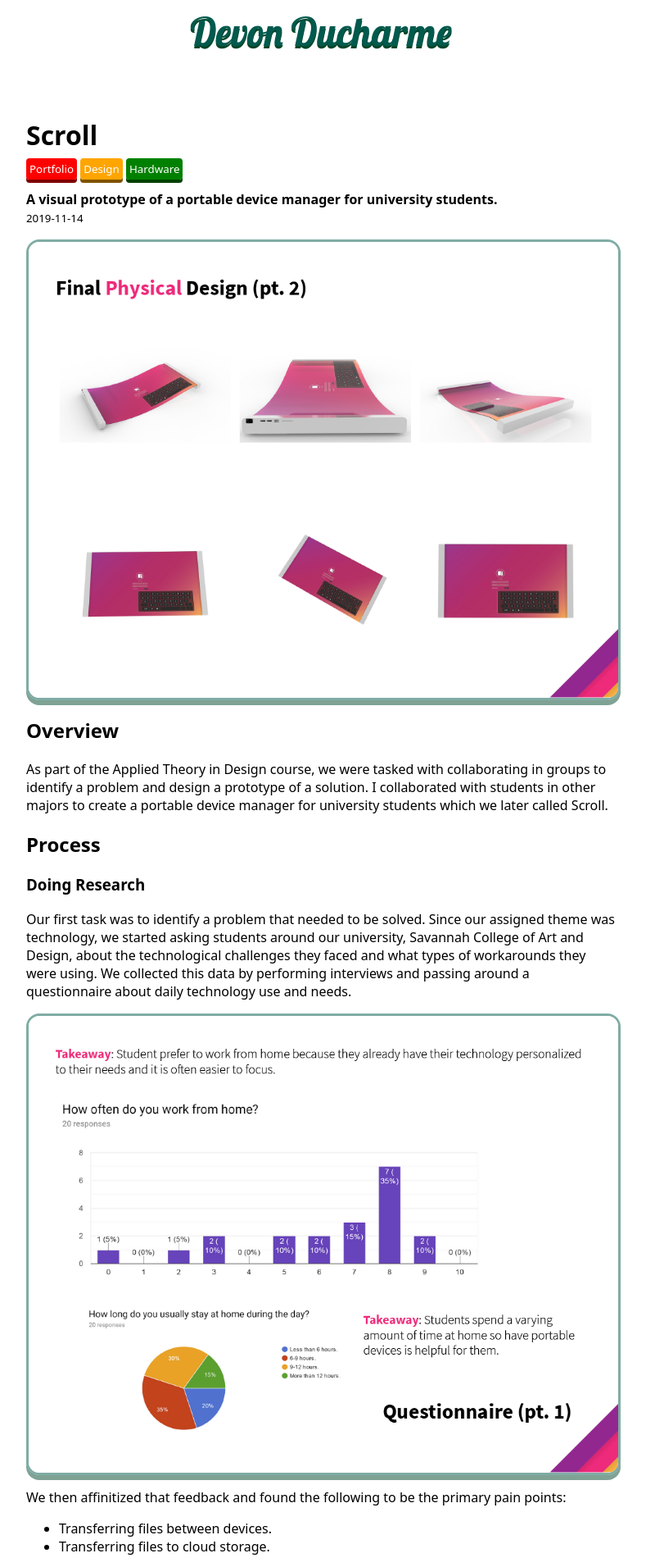
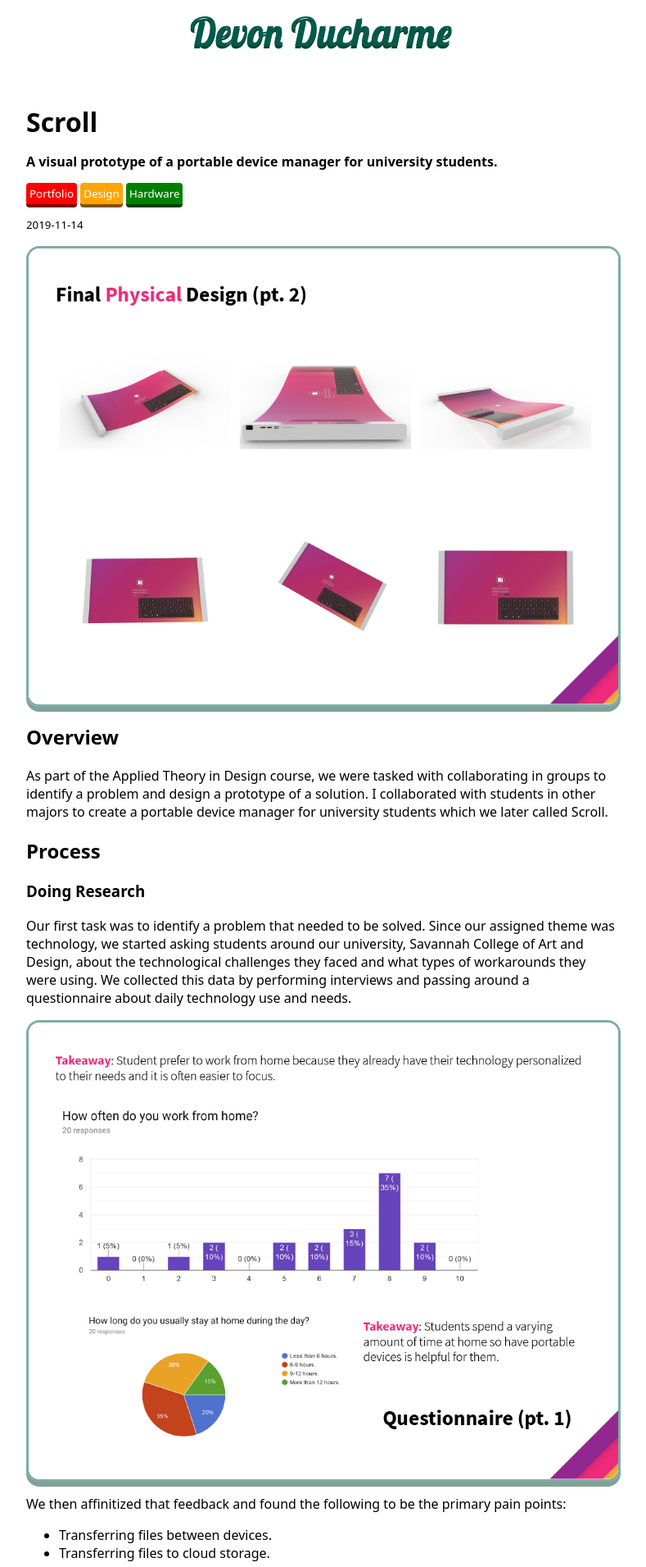
Before and after one commit to buddydudedev/portfolio.buddydude.dev, a Jekyll site: the page built from _posts/2019-11-14-scroll.md, in a window 1280 px wide. Shown: the top 1911 px of the page at 82% size, without its empty margins (256-1045 px from the left). Built offline with Jekyll 4.4.1, drawn with Linux system fonts in a browser that asks for light colours.

Commit message:
Reordering post info

```diff
--- a/_posts/2019-11-14-scroll.md
+++ b/_posts/2019-11-14-scroll.md
@@ -10,13 +10,15 @@
 
 # Scroll
 
+<p class="post-summary"><strong>A visual prototype of a portable device manager for university students.</strong></p>
+
 <div class="categories">
     {% for category in page.categories %}
     <small category="{{ category }}">{{ category }}</small>
     {% endfor %}
 </div>
 
-<p class="post-summary"><strong>A visual prototype of a portable device manager for university students.</strong><br><small>2019-11-14</small></p>
+<small class="post-date">2019-11-14</small>
 
 <a href="/assets/scroll/PROCESS_BOOK1024_49.png" target="_blank">![](/assets/scroll/PROCESS_BOOK1024_49.png)</a>
 
--- a/buddydude.dev.css
+++ b/buddydude.dev.css
@@ -46,7 +46,6 @@
     display: flex;
     align-items: center;
     justify-content: center;
-    margin: 1rem;
     padding: 1rem;
 }
 
```
